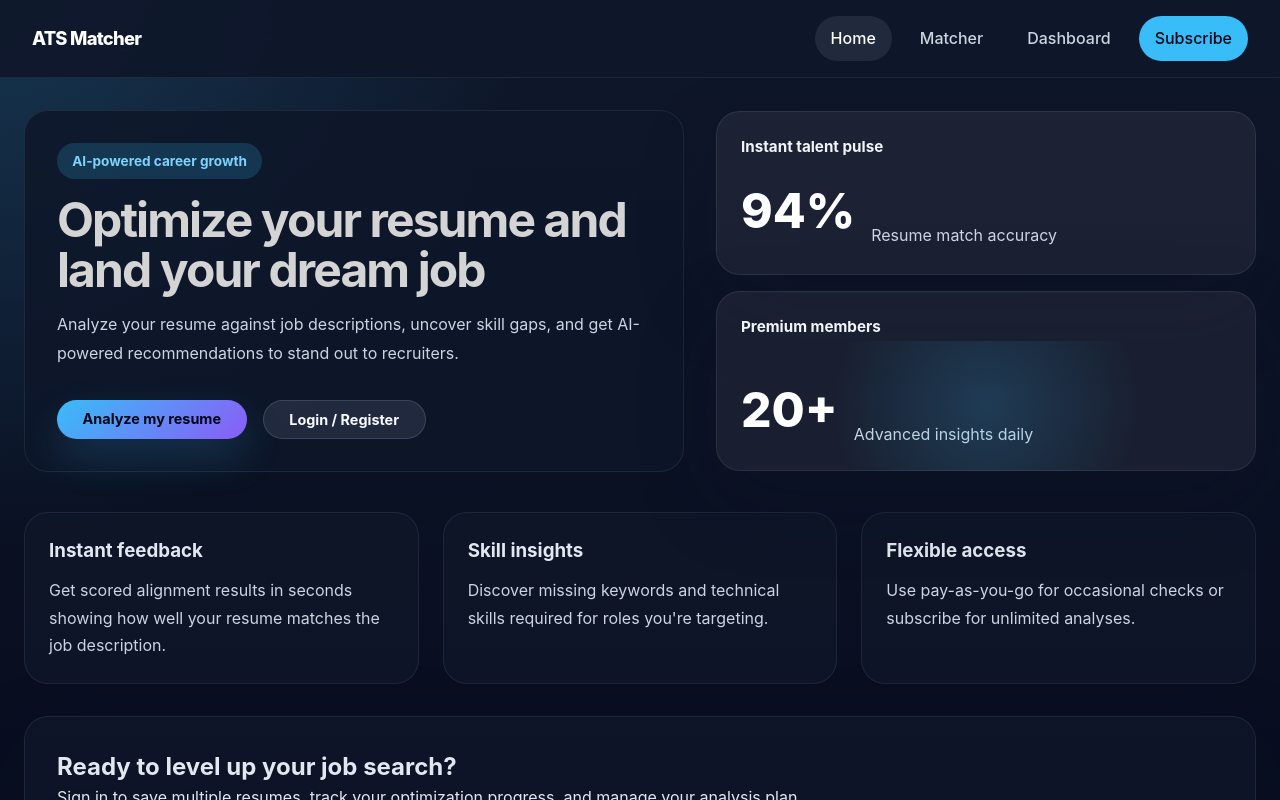
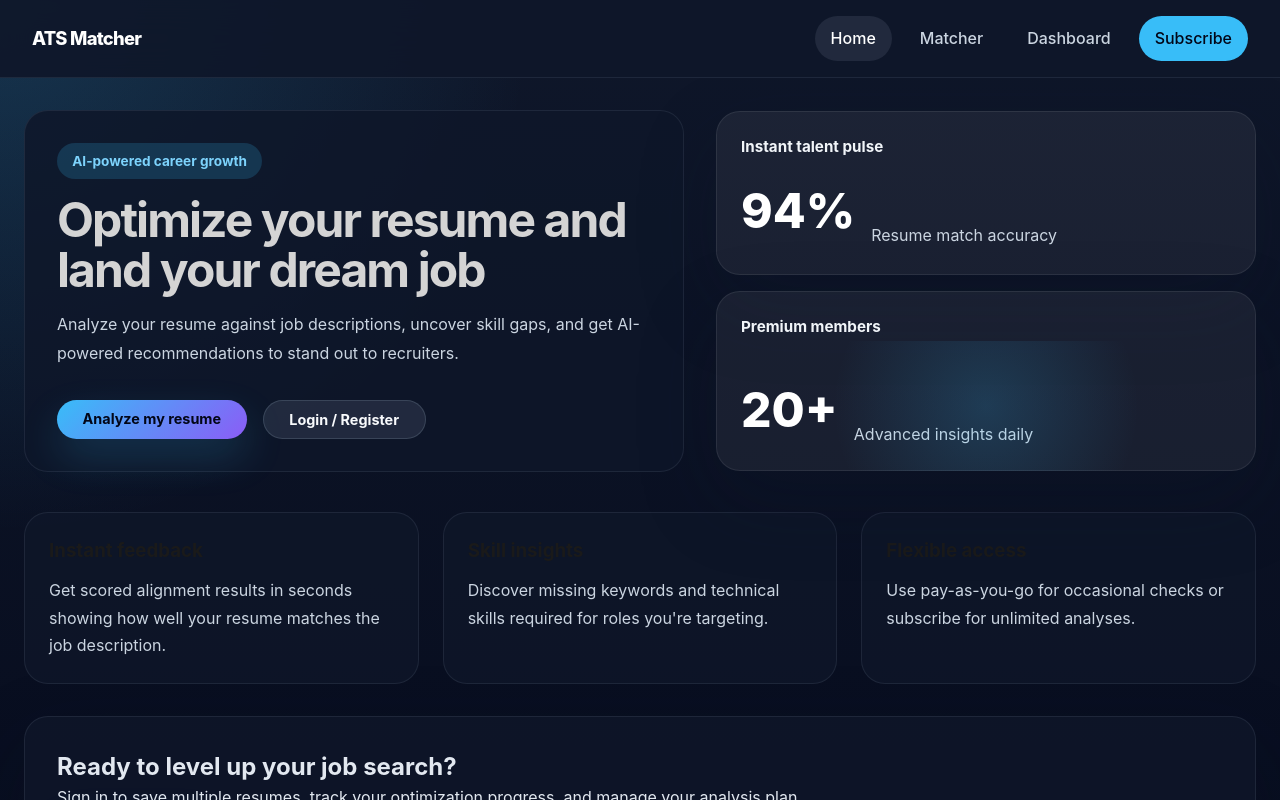
Before and after one commit to Klasss4Web/ai-powered-ats, a React (Vite) app in the folder client/: page / in a window 1280 px wide. Shown: the top 800 px of the page. Built offline with nearby package versions, Linux system fonts and the light colour scheme.

Commit message:
fixed colour discrepancies

```diff
--- a/client/src/App.css
+++ b/client/src/App.css
@@ -13,6 +13,10 @@
     ),
     linear-gradient(180deg, #0f172a 0%, #020617 100%);
   color: #e2e8f0;
+}
+
+h3 {
+  color: #1a1a1a;
 }
 
 .nav-shell {
--- a/client/src/constants/auth_constants.js
+++ b/client/src/constants/auth_constants.js
@@ -5,3 +5,4 @@ export const AUTH_CONSTANTS = {
 };
 
 export const BASE_URL = "https://ai-powered-ats.onrender.com/api";
+// export const BASE_URL = "http://127.0.0.1:5000/api";
```
